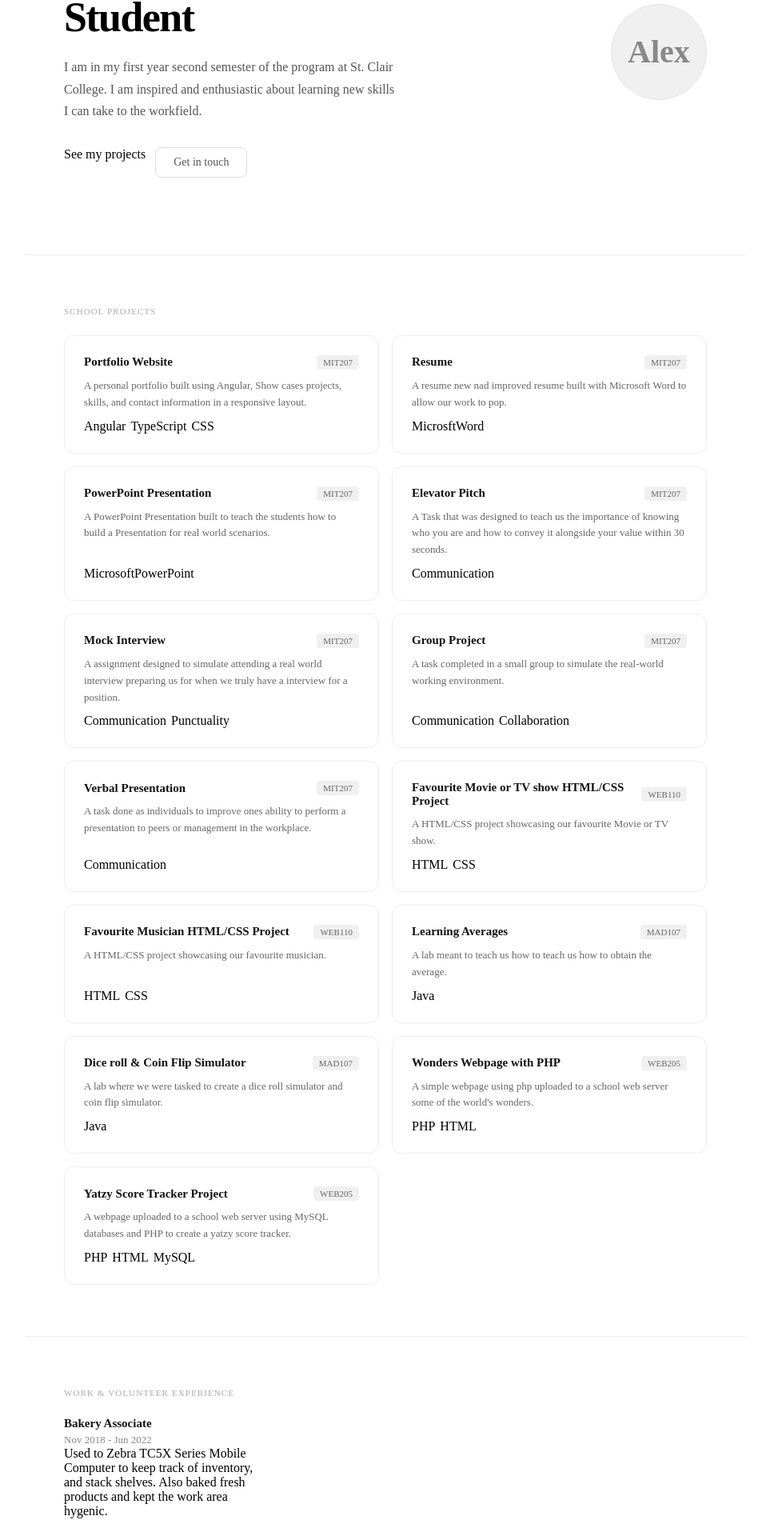
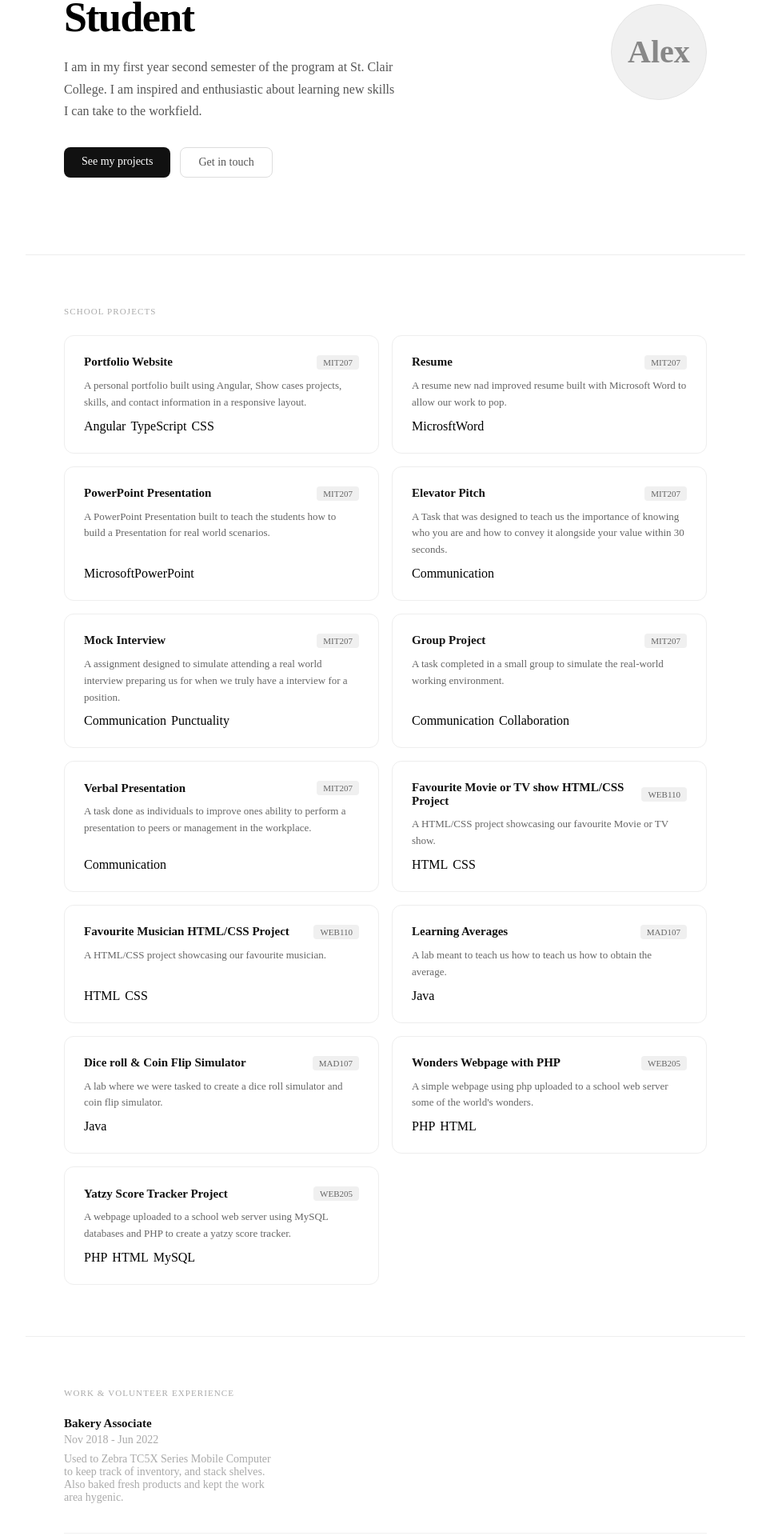
Before and after one commit to MI7-Bot/alex-portfolio, an Angular app: page / in a window 1280 px wide. Shown: the part 265-2185 px from the top of the page at 80% size, without its empty margins (158-1121 px from the left). Built offline with nearby package versions, Linux system fonts and the light colour scheme.

Commit message:
corrected some errors I noticed

```diff
--- a/src/app/app.css
+++ b/src/app/app.css
@@ -261,7 +261,7 @@ a {text-decoration: none; color: inherit;}
     margin-bottom: 8px;
 }
 
-.experience-right p {
+.experience-left p {
     font-size: 14px;
     color: #aaa;
     display: block;
--- a/src/app/app.html
+++ b/src/app/app.html
@@ -28,7 +28,7 @@ Due Date: 2026-04-03 11:59pm
     <h1 class="hero-title">Computer Programming<br>Student</h1>
     <p class="hero-bio">I am in my first year second semester of the program at St. Clair College. I am inspired and enthusiastic about learning new skills I can take to the workfield.</p>
     <div class="hero-btns">
-      <a href="#projects" class="btn-primatry">See my projects</a>
+      <a href="#projects" class="btn-primary">See my projects</a>
       <a href="#contact" class="btn-secondary">Get in touch</a>
     </div>
   </div>
@@ -70,14 +70,14 @@ Due Date: 2026-04-03 11:59pm
   <section class="section section-alt" id="skills">
     <p class="section-label">Skills &amp; technologies</p>
     <div class="skills-grid">
-      <span class="skill-tag" *ngFor="let skill of skills">{{ skill }}</span>
+      <span class="skills-tag" *ngFor="let skill of skills">{{ skill }}</span>
     </div>
   </section>
 
   <!-- Contact -->
    <section class="section" id="contact">
     <p class="section-label">Contact &amp; links</p>
-    <p class="contract-intro">I'm currently looking for internships, co-op placements, and entry-level opportunities. Feel free to reach out! Thank you!</p>
+    <p class="contact-intro">I'm currently looking for internships, co-op placements, and entry-level opportunities. Feel free to reach out! Thank you!</p>
     <div class="contact-row">
       <a [href]="'mailto:' + email" class="contact-item">{{ email }}</a>
       <a [href]="linkedin" target="_blank" rel="noopener" class="contact-item">LinkedIn</a>
```
